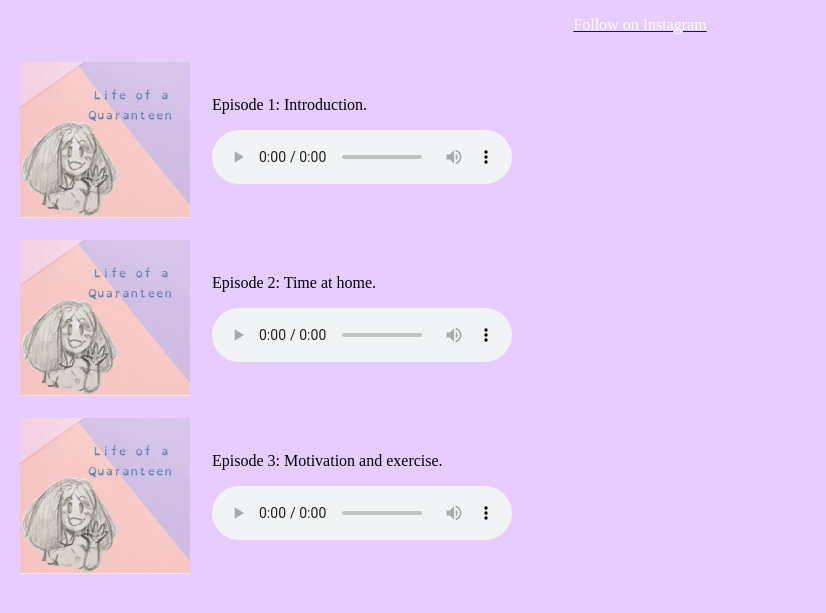
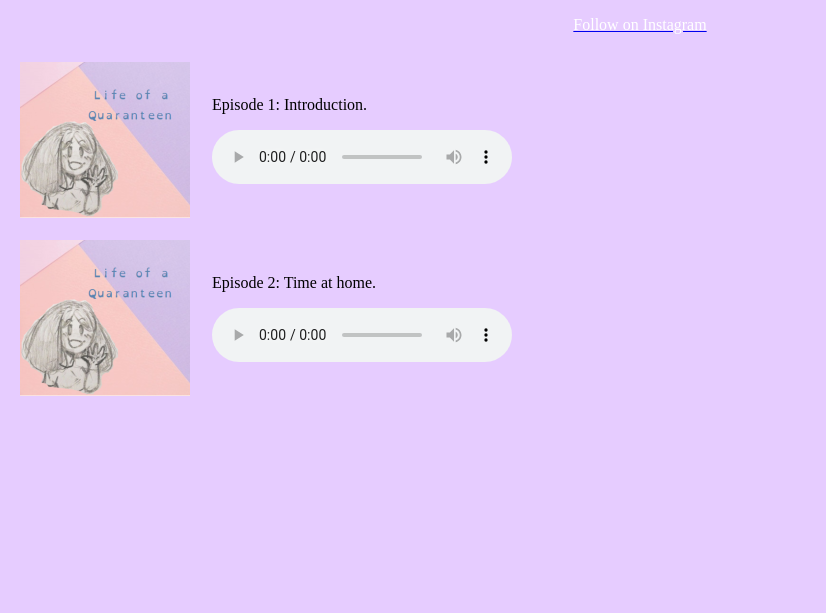
Before and after one commit to quaranteen-podcast/quaranteen-podcast.github.io, a plain HTML site: page index.html in a window 1280 px wide. Shown: the part 91-704 px from the top of the page, without its empty margins (0-826 px from the left). Drawn offline with Linux system fonts and the light colour scheme.

Commit message:
prep for new ep 3

```diff
--- a/index.html
+++ b/index.html
@@ -26,13 +26,6 @@ Your browser does not support the audio element.
 Your browser does not support the audio element.
 </audio></p></td>
 </tr>
-  <tr>
-<p></p>
-<td width=10%><img src="newpodcastcover.png"</td><td>Episode 3: Motivation and exercise.<p><audio controls>
-  <source src="episode3.mp3" type="audio/mpeg">
-Your browser does not support the audio element.
-</audio></p></td>
-</tr>
 </table>
   </body>
 </html>
```
